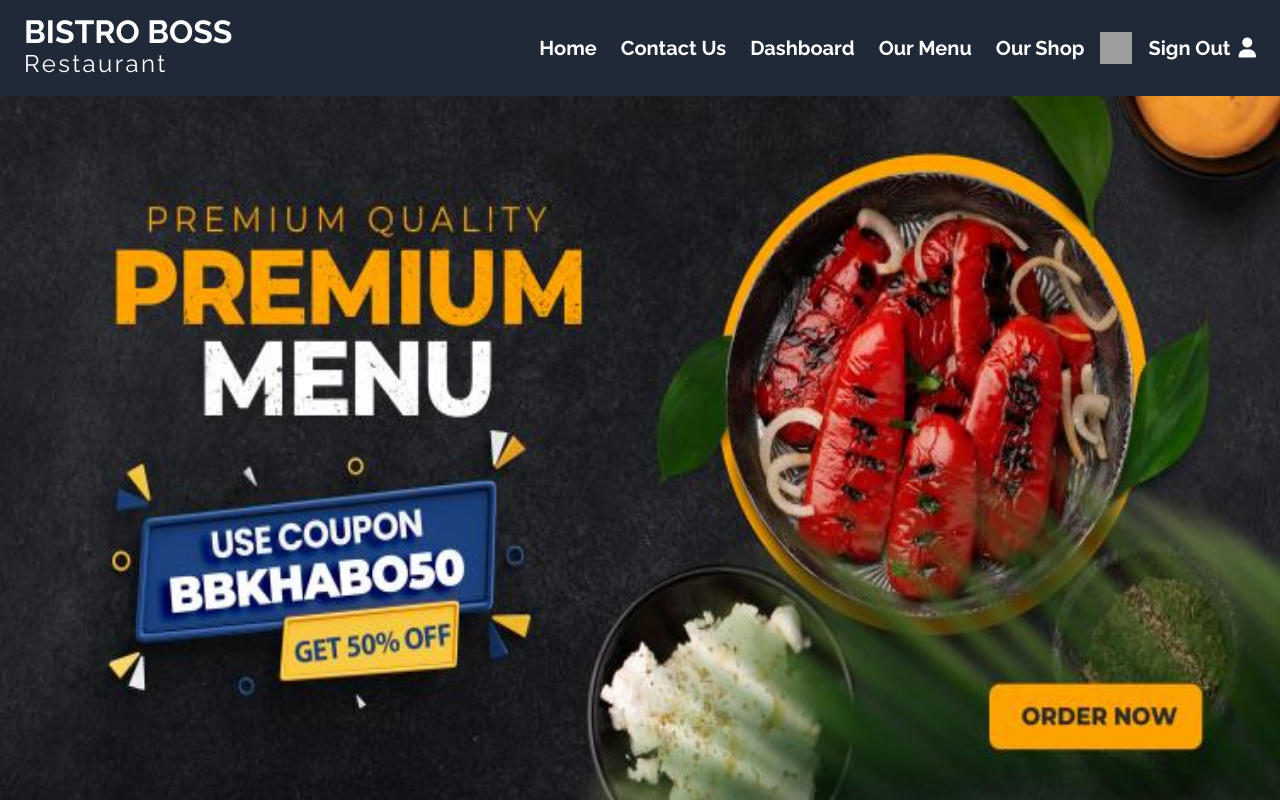
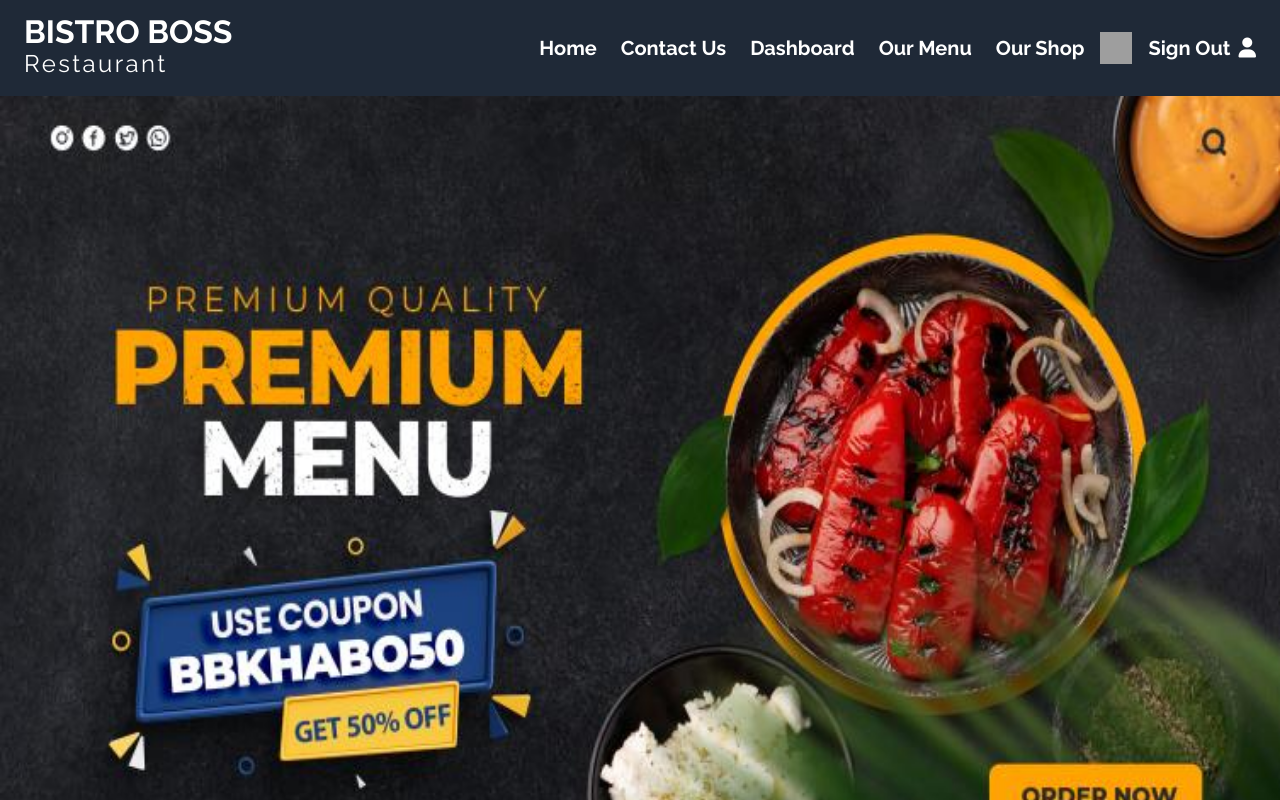
Before and after one commit to mdjihad84/React-restaurant-website, a React (Vite) app: page / in a window 1280 px wide. Shown: the top 800 px of the page. Built offline with nearby package versions, Linux system fonts and the light colour scheme; grey boxes are pictures that could not be loaded.

Commit message:
img setup complete

```diff
--- a/src/Component/HeroSection.jsx
+++ b/src/Component/HeroSection.jsx
@@ -3,8 +3,8 @@
         <div className="block">
             <div>
                 <img
-                    className="w-full h-auto sm:h-[300px] md:h-[500px] lg:h-[700px] xl:h-[804px]"
-                    src="/Images/Hero.jpg" alt="Hero"/>
+                    className="w-full h-auto sm:h-[300px] md:mt-[80px] md:h-[500px] lg:h-[700px] xl:h-[804px]"
+                    src="/Images/Hero.jpg" alt="Hero-img"/>
             </div>
             <div>
                 <img className="mx-auto mt-2" src="/Images/Food.jpg" alt="Food"/>
--- a/src/Component/Testimonials.jsx
+++ b/src/Component/Testimonials.jsx
@@ -15,7 +15,7 @@
                 <i className="fa-regular fa-star"></i>
             </div>
             <div className="mt-2">
-                <img src="/public/Images/Group.png" className="mx-auto max-w-[400px] md:max-w-[600px]" alt="Group-img" />
+                <img src="/Images/Group.png" className="mx-auto max-w-[400px] md:max-w-[600px]" alt="Group-img" />
                 <p className="mx-auto w-full max-w-[920px] text-center mt-4 px-4">
                     <i className="fa-solid fa-arrow-left text-blue-500 text-xl mr-2"></i>
                     Various versions have evolved over the years, sometimes by accident, sometimes on purpose (injected humor<i className="fa-solid fa-arrow-right text-blue-500 text-xl ml-2"></i> and the like). It is a long established fact that a reader will be distracted by the readable content of a page when looking at its layout.
```
